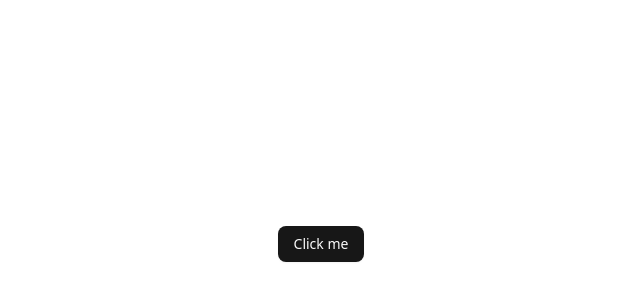
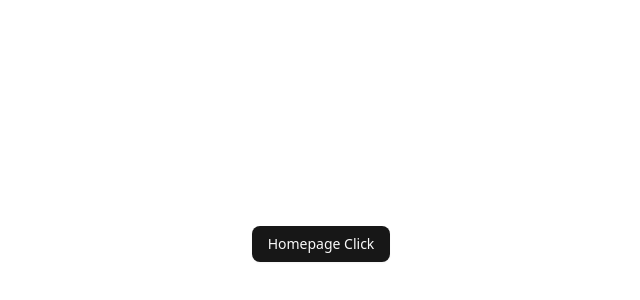
Before and after one commit to b1llywitant0/personal-website, a React (Vite) app: page / in a window 1280 px wide. Shown: the part 156-456 px from the top of the page, without its empty margins (319-959 px from the left). Built offline with nearby package versions, Linux system fonts and the light colour scheme.

Commit message:
Feat: Base layout and routes

```diff
--- a/package.json
+++ b/package.json
@@ -21,6 +21,8 @@
     "lucide-react": "^0.488.0",
     "react": "^18.3.1",
     "react-dom": "^18.3.1",
+    "react-router": "^7.5.0",
+    "react-router-dom": "^7.5.0",
     "tailwind-merge": "^3.2.0",
     "tailwindcss": "^4.1.4",
     "tw-animate-css": "^1.2.5"
--- a/src/App.tsx
+++ b/src/App.tsx
@@ -1,10 +1,20 @@
-import { Button } from '@/components/ui/button'
+import { createBrowserRouter, RouterProvider } from "react-router-dom"
+import { publicRoutes } from "./pages/routes"
+
+const router = createBrowserRouter(
+  [
+    {
+      path: '/',
+      children: publicRoutes
+    }
+  ]
+)
 
 function App() {
   return (
-    <div className="flex flex-col items-center justify-center min-h-svh">
-      <Button>Click me</Button>
-    </div>
+    <>
+    <RouterProvider router={router} />
+  </>
   )
 }
 
--- /dev/null
+++ b/src/pages/home/index.tsx
@@ -0,0 +1,11 @@
+import { Button } from '@/components/ui/button'
+
+export function Homepage() {
+    return (
+        <>
+            <div className="flex flex-col items-center justify-center min-h-svh">
+              <Button>Homepage Click</Button>
+            </div>
+        </>
+    )
+}
--- /dev/null
+++ b/src/pages/layout.tsx
@@ -0,0 +1,9 @@
+import { Outlet } from "react-router-dom"
+
+export function Layout() {
+    return (
+        <div className="flex">
+            <Outlet/>
+        </div>
+    )
+}
--- /dev/null
+++ b/src/pages/routes.tsx
@@ -0,0 +1,13 @@
+import { RouteObject } from "react-router-dom";
+
+export const publicRoutes: RouteObject[] = [
+    {
+        index: true,
+        lazy: async() => {
+            const { Homepage } = await import('./home');
+            return {
+                element: <Homepage />
+            }
+        }
+    }
+]
```
Also changed, not shown: 1 other file (tests, documents, lock files or other folders).
